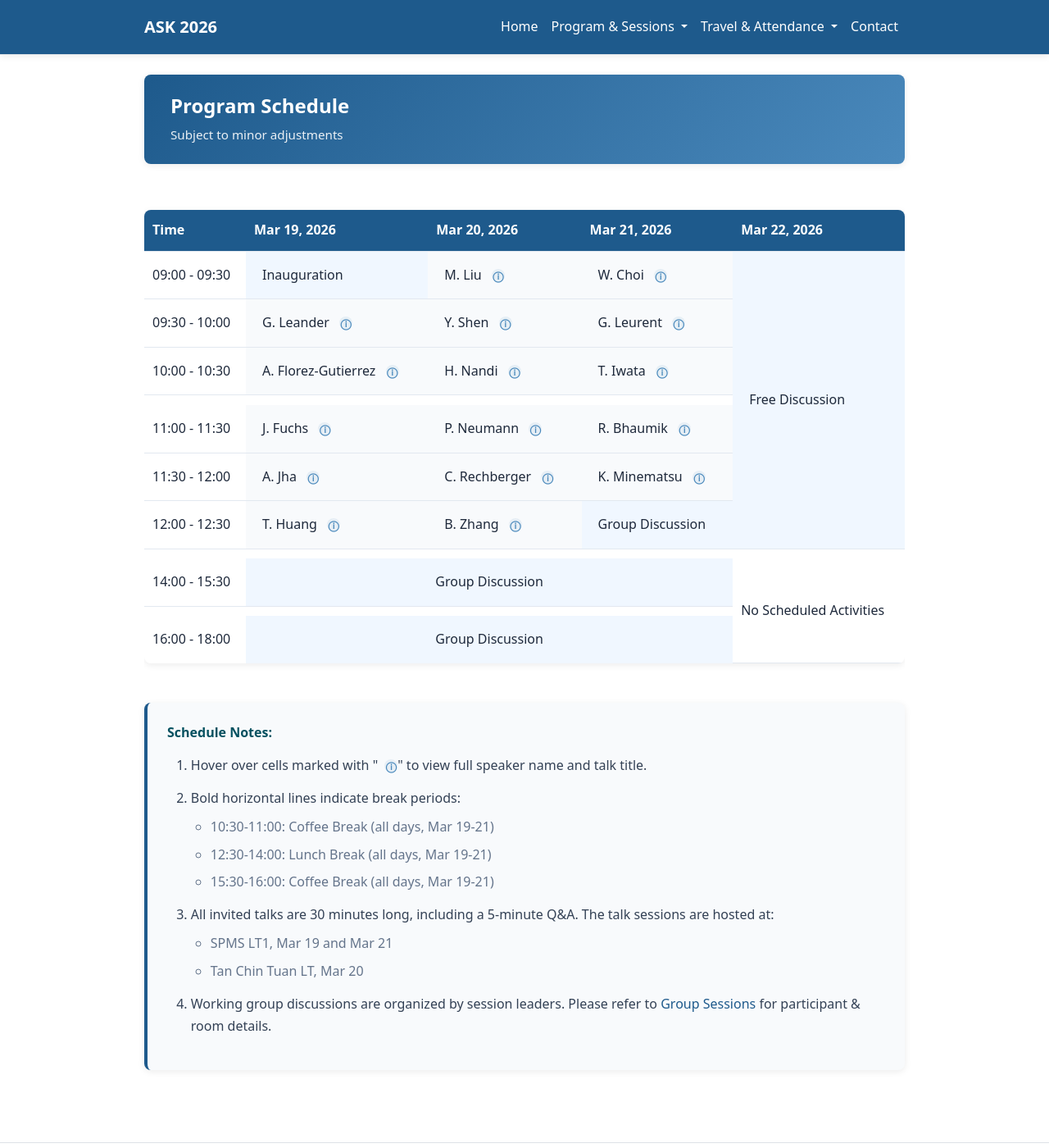
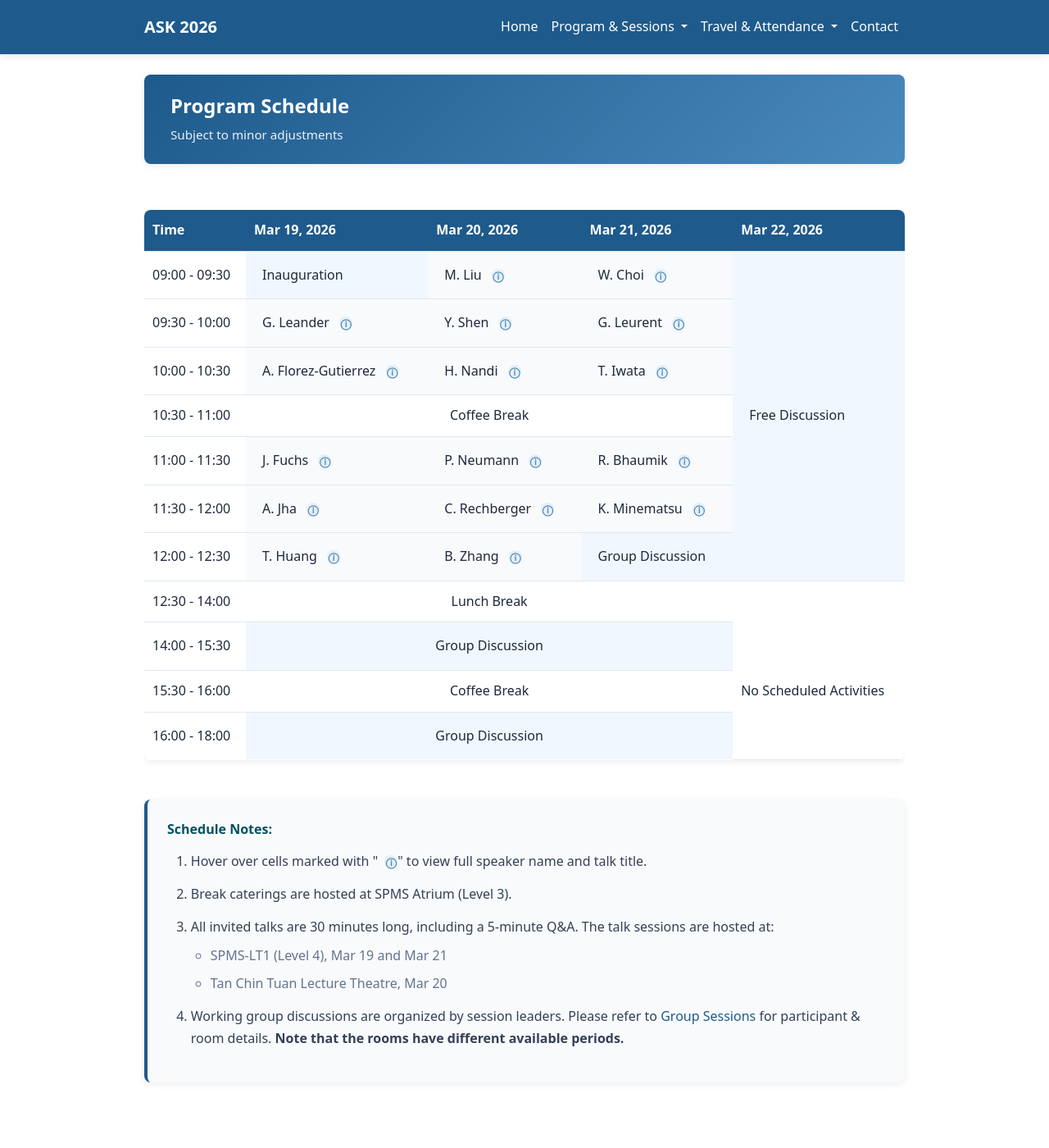
Before and after one commit to ask2026/ask2026.github.io, a Jekyll site: the page built from program.md, in a window 1280 px wide and 1400 px high. Shown: the whole window at 82% size. Built offline with Jekyll 4.4.1, drawn with Linux system fonts in a browser that asks for light colours.

Commit message:
add times for rooms

```diff
--- a/program.md
+++ b/program.md
@@ -68,7 +68,11 @@ permalink: /program/
         </td>
       </tr>
       <!-- 咖啡休息分隔行 - 无单元格，仅加粗分隔线 -->
-      <tr class="break-row coffee-break"></tr>
+      <!-- <tr class="break-row coffee-break"></tr> -->
+      <tr>
+        <td>10:30 - 11:00</td>
+        <td colspan=3 style="text-align:center">Coffee Break</td>
+      </tr>
       <tr>
         <td>11:00 - 11:30</td>
         <td class="speaker-cell" title="Jonathan Fuchs - On the Equivalence of Forgery and Key Recovery in Key-Then-Hash Functions">
@@ -112,14 +116,22 @@ permalink: /program/
         <td class="discussion-cell">Group Discussion</td>
       </tr>
       <!-- 午餐休息分隔行 - 无单元格，仅加粗分隔线 -->
-      <tr class="break-row lunch-break"></tr>
+      <!-- <tr class="break-row lunch-break"></tr> -->
+      <tr>
+        <td>12:30 - 14:00</td>
+        <td colspan=3 style="text-align:center">Lunch Break</td>
+      </tr>
       <tr>
         <td>14:00 - 15:30</td>
         <td colspan=3 style="text-align:center" class="discussion-cell">Group Discussion</td>
         <td rowspan="3">No Scheduled Activities</td>
       </tr>
       <!-- 下午咖啡休息分隔行 - 无单元格，仅加粗分隔线 -->
-      <tr class="break-row coffee-break"></tr>
+      <!-- <tr class="break-row coffee-break"></tr> -->
+      <tr>
+        <td>15:30 - 16:00</td>
+        <td colspan=3 style="text-align:center">Coffee Break</td>
+      </tr>
       <tr>
         <td>16:00 - 18:00</td>
         <td colspan=3 style="text-align:center" class="discussion-cell">Group Discussion</td>
@@ -133,19 +145,19 @@ permalink: /program/
   <strong>Schedule Notes:</strong>
   <ol class="content-list schedule-notes-list" style="margin-top: 0.8rem;">
     <li>Hover over cells marked with "<span class="hover-hint">ⓘ</span>" to view full speaker name and talk title.</li>
-    <li>Bold horizontal lines indicate break periods:
-      <ul class="content-list" style="margin: 0.5rem 0 0 1.5rem; padding-left: 0;">
+    <li>Break caterings are hosted at SPMS Atrium (Level 3).
+      <!-- <ul class="content-list" style="margin: 0.5rem 0 0 1.5rem; padding-left: 0;">
         <li>10:30-11:00: Coffee Break (all days, Mar 19-21)</li>
         <li>12:30-14:00: Lunch Break (all days, Mar 19-21)</li>
         <li>15:30-16:00: Coffee Break (all days, Mar 19-21)</li>
-      </ul>
+      </ul> -->
     </li>
     <li>All invited talks are 30 minutes long, including a 5-minute Q&A. The talk sessions are hosted at:
       <ul class="content-list" style="margin: 0.5rem 0 0 1.5rem; padding-left: 0;">
-        <li>SPMS LT1, Mar 19 and Mar 21</li>
-        <li>Tan Chin Tuan LT, Mar 20</li>
+        <li>SPMS-LT1 (Level 4), Mar 19 and Mar 21</li>
+        <li>Tan Chin Tuan Lecture Theatre, Mar 20</li>
       </ul>
     </li>
-    <li>Working group discussions are organized by session leaders. Please refer to <a href="{{ '/groups/' | relative_url }}" style="color: var(--primary-color); font-weight: 500;">Group Sessions</a> for participant & room details.</li>
+    <li>Working group discussions are organized by session leaders. Please refer to <a href="{{ '/groups/' | relative_url }}" style="color: var(--primary-color); font-weight: 500;">Group Sessions</a> for participant & room details. <strong>Note that the rooms have different available periods.</strong></li>
   </ol>
 </div>
```
Also changed, not shown: groups.md (+52 -52 lines), registration.md (+4 -1 lines).
